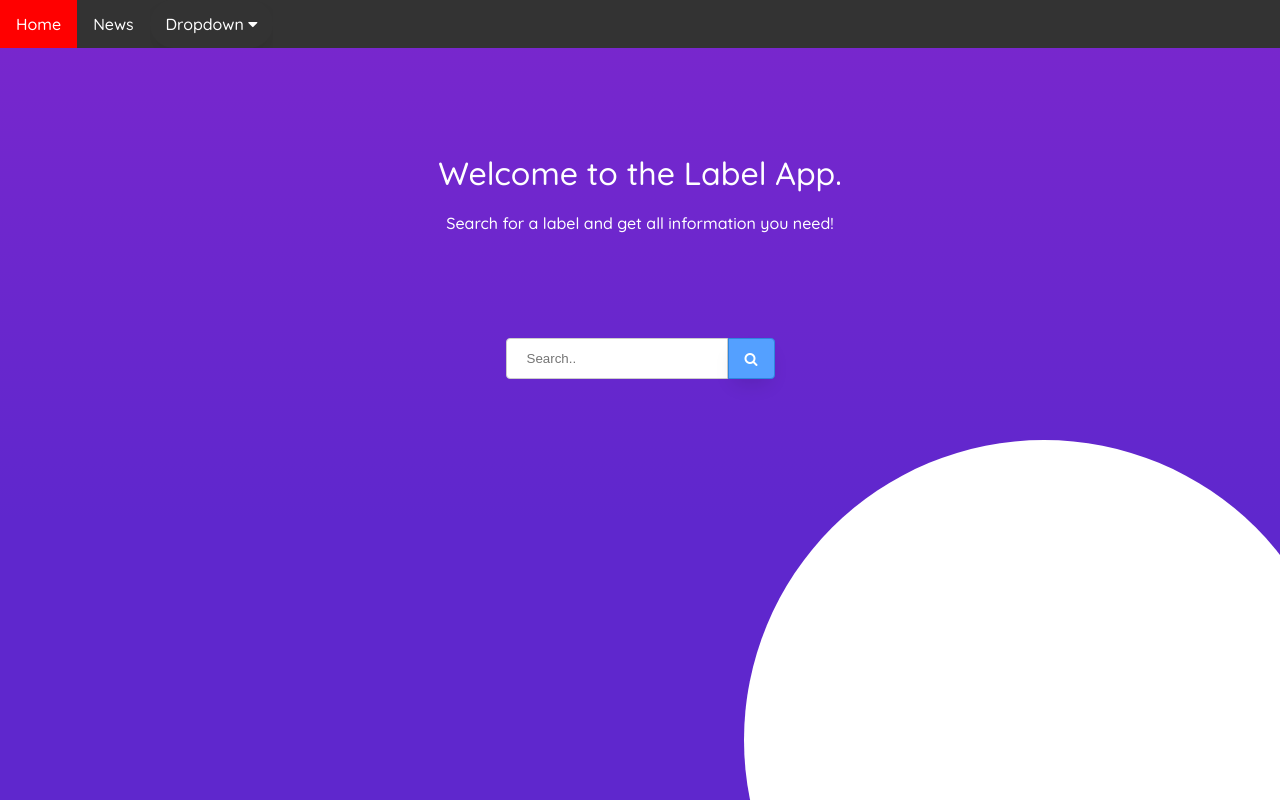
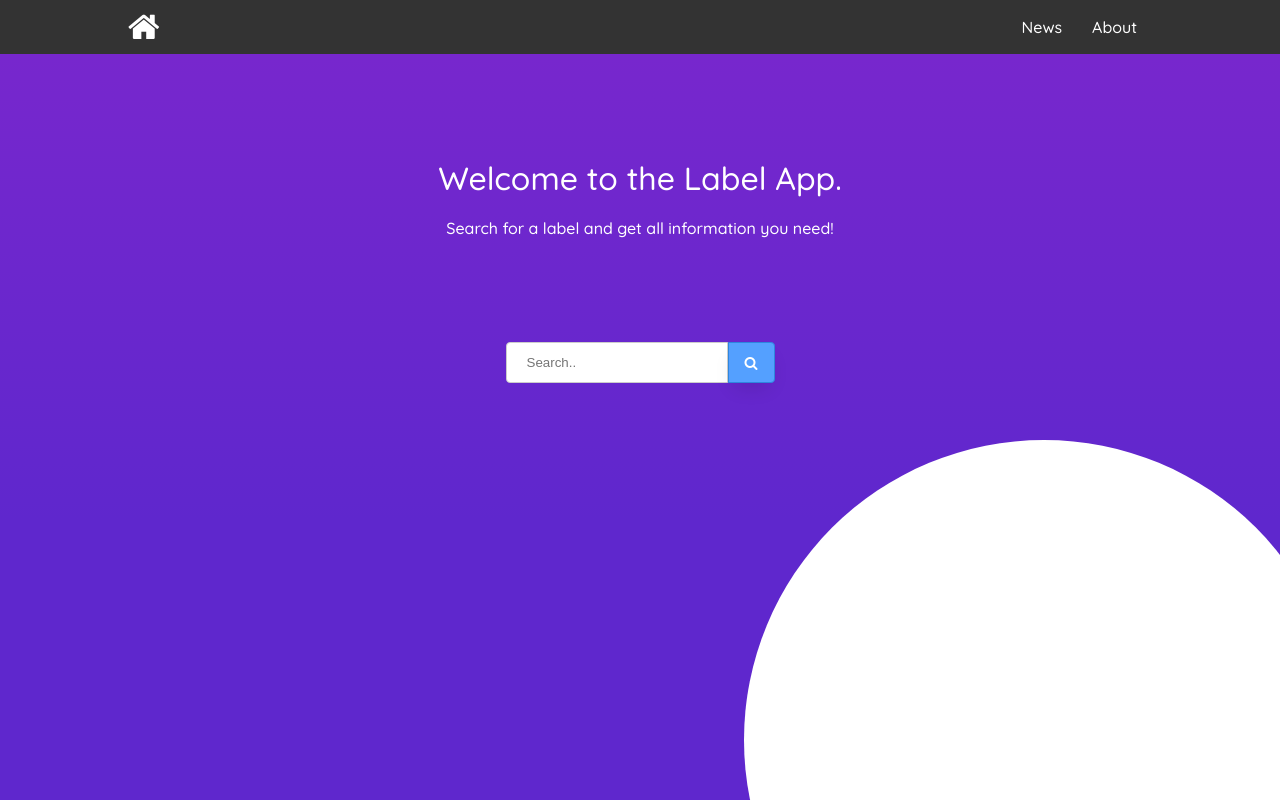
Before and after one commit to xLucaH/label_scanner, a Django app: page / in a window 1280 px wide. Run offline with Django 3.2, Linux system fonts and the light colour scheme.

```diff
--- a/label_app/static/styles.css
+++ b/label_app/static/styles.css
@@ -17,6 +17,7 @@ html, body {
     bottom:0;
     left:0;
     right:0;
+    overflow: auto;
 }
 
 
@@ -88,6 +89,11 @@ html, body {
 .navbar {
   overflow: hidden;
   background-color: #333;
+
+  display: flex;
+  padding: 10px 10%;
+  justify-content: space-between;
+  align-items: center;
 }
 
 .navbar a {
@@ -95,54 +101,20 @@ html, body {
   font-size: 16px;
   color: white;
   text-align: center;
-  padding: 14px 16px;
   text-decoration: none;
 }
 
-.dropdown {
-  float: left;
-  overflow: hidden;
+.navbar .nav__links {
+  display: flex;
+  align-items: center;
 }
 
-.dropdown .dropbtn {
-  font-size: 16px;
-  border: none;
-  outline: none;
-  color: white;
-  padding: 14px 16px;
-  background-color: inherit;
-  font-family: inherit;
-  margin: 0;
+.navbar .nav__links a {
+  padding: 0 15px;
 }
 
-.navbar a:hover, .dropdown:hover .dropbtn {
-  background-color: red;
-}
-
-.dropdown-content {
-  display: none;
-  position: absolute;
-  background-color: #f9f9f9;
-  min-width: 160px;
-  box-shadow: 0px 8px 16px 0px rgba(0,0,0,0.2);
-  z-index: 1;
-}
-
-.dropdown-content a {
-  float: none;
-  color: black;
-  padding: 12px 16px;
-  text-decoration: none;
-  display: block;
-  text-align: left;
-}
-
-.dropdown-content a:hover {
-  background-color: #ddd;
-}
-
-.dropdown:hover .dropdown-content {
-  display: block;
+.navbar i {
+  font-size: 34px;
 }
 
 .results__wrapper {
--- a/templates/base_template.html
+++ b/templates/base_template.html
@@ -13,18 +13,13 @@
 <div class="page">
     <div class="circle-big"></div>
     <div class="navbar">
-      <a href="{% url 'home' %}">Home</a>
-      <a href="#news">News</a>
-      <div class="dropdown">
-        <button class="dropbtn">Dropdown
-          <i class="fa fa-caret-down"></i>
-        </button>
-        <div class="dropdown-content">
-          <a href="#">Link 1</a>
-          <a href="#">Link 2</a>
-          <a href="#">Link 3</a>
+        <div>
+            <a href="{% url 'home' %}"><i class="fa fa-home"></i></a>
         </div>
-      </div>
+        <div class="nav__links">
+            <a href="{% url 'home' %}">News</a>
+            <a href="{% url 'home' %}">About</a>
+        </div>
     </div>
 
     <div class="main">
```
Also changed, not shown: other parts of label_app/static/styles.css (+36 -3 lines), templates/label_details.html (+37 -11 lines).
